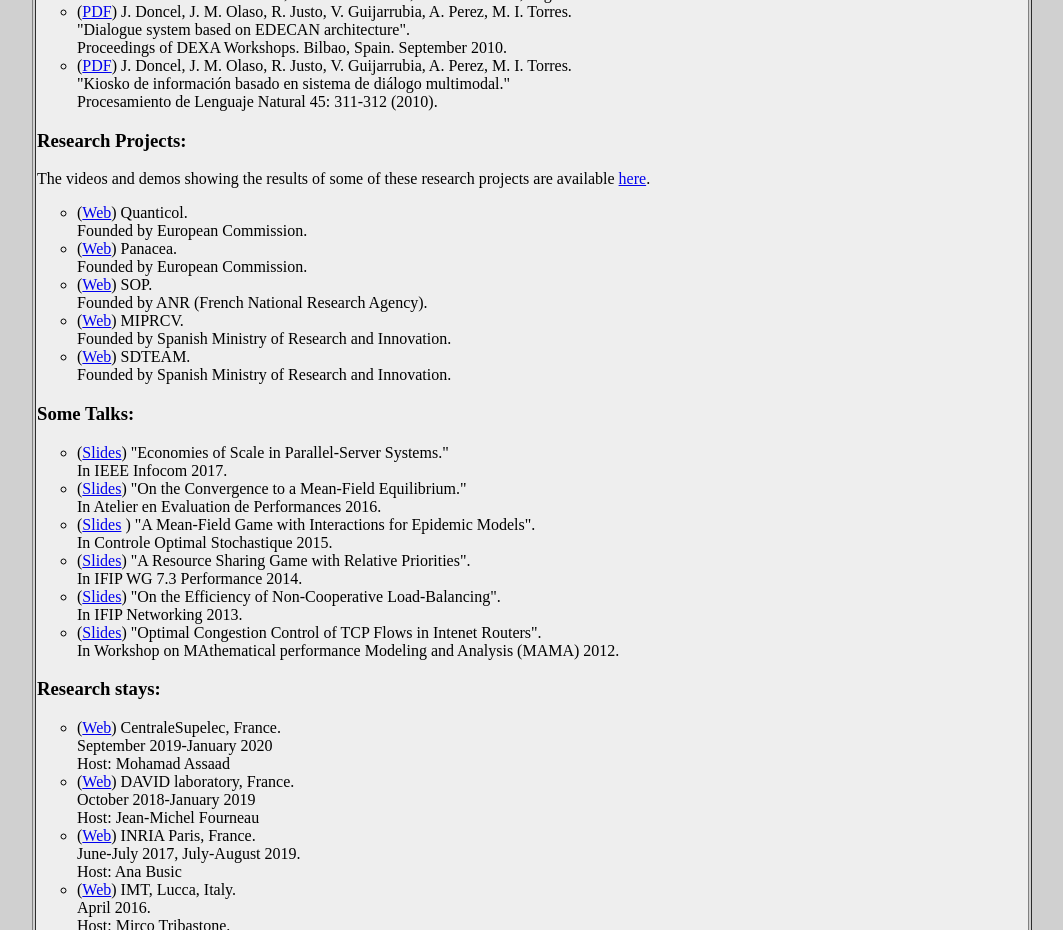
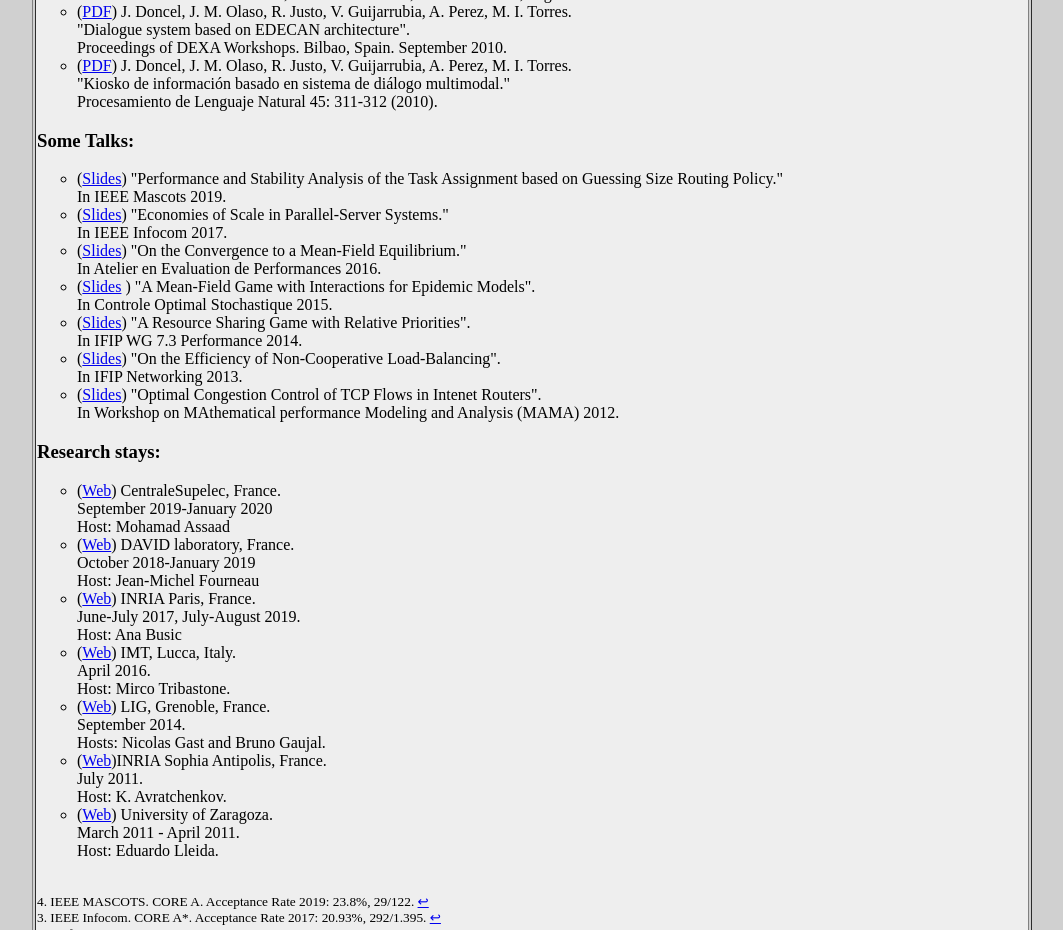
Before and after one commit to josudoncel/josudoncel.github.io, a plain HTML site: page ikerketa.html in a window 1280 px wide. Shown: the part 1897-2827 px from the top of the page, without its empty margins (108-1171 px from the left). Drawn offline with Linux system fonts and the light colour scheme.

Commit message:
mascots 2019 presentation

```diff
--- a/ikerketa.html
+++ b/ikerketa.html
@@ -168,30 +168,13 @@ Procesamiento de Lenguaje Natural 45: 311-312 (2010).
 </li></ul>
 
 
-<h3> Research Projects:</h3>
-
-The videos and demos showing the results of some of these research projects are available <a href="simulations.html">here</a>.
-
+<h3> Some Talks:</h3>
 <ul type="circle">
 <li>
-(<a href="http://blog.inf.ed.ac.uk/quanticol/">Web</a>) Quanticol.<br>
-Founded by European Commission.
-</li><li>
-(<a href="http://projects.laas.fr/panacea-cloud/node/11">Web</a>) Panacea.<br>
-Founded by European Commission.
-</li><li>
-(<a href="http://projects.laas.fr/SOP/">Web</a>) SOP.<br>
-Founded by ANR (French National Research Agency).
-</li><li>
-(<a href="http://miprcv.prhlt.upv.es/">Web</a>) MIPRCV.<br>
-Founded by Spanish Ministry of Research and Innovation.
-</li><li>
-(<a href="http://journal.sepln.org/index.php/pln/article/viewFile/824/678">Web</a>) SDTEAM.<br>
-Founded by Spanish Ministry of Research and Innovation.
-</li></ul>
-
-<h3> Some Talks:</h3>
-<ul type="circle">
+(<a href="presentations/slides_Mascots19.pdf">Slides</a>)
+"Performance and Stability Analysis of the Task Assignment based on Guessing Size Routing Policy."<br>
+In IEEE Mascots 2019.
+</li>
 <li>
 (<a href="presentations/slides_INFOCOM17.pdf">Slides</a>)
 "Economies of Scale in Parallel-Server Systems."<br>
```
Also changed, not shown: InferentziaEstastistikoa/altuerak.txt (added), 5 other files.
